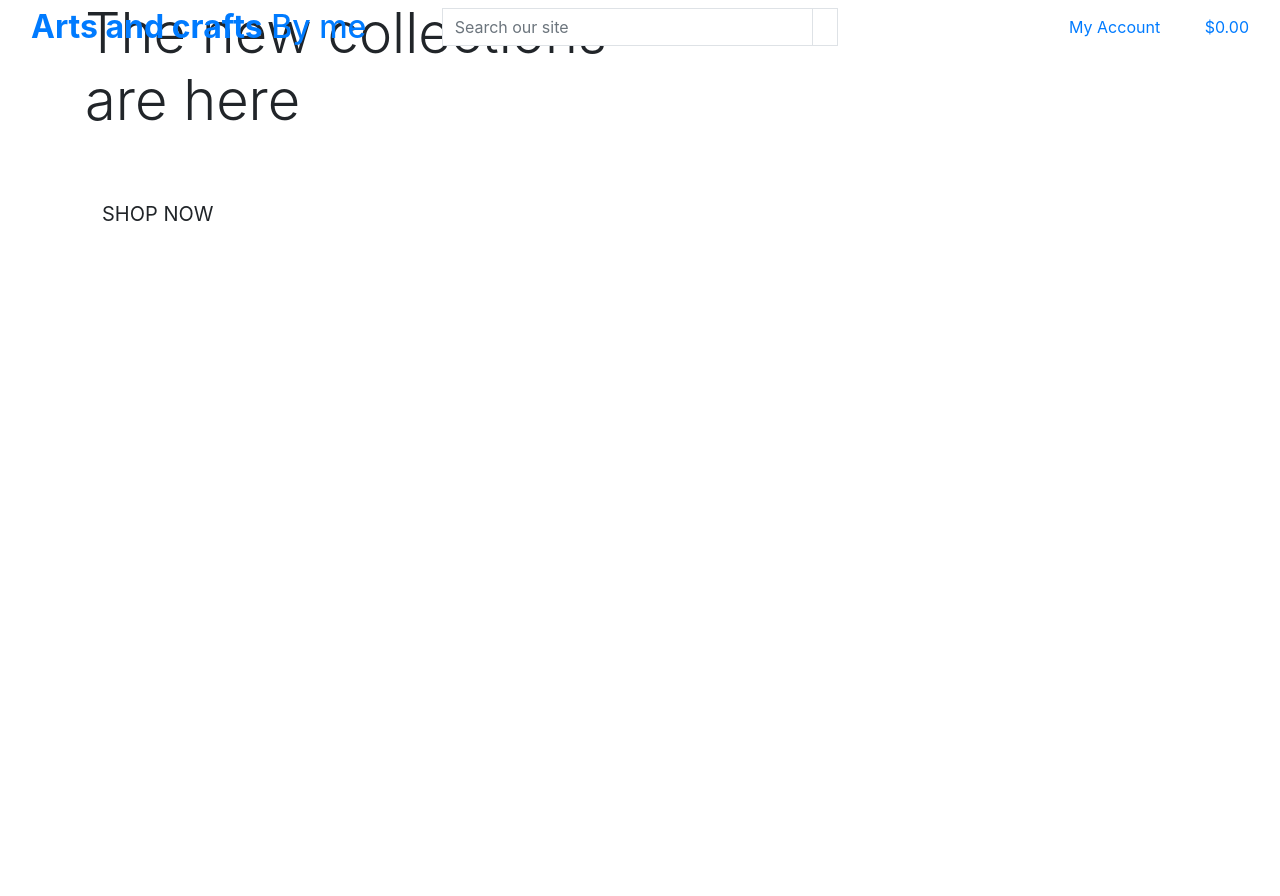
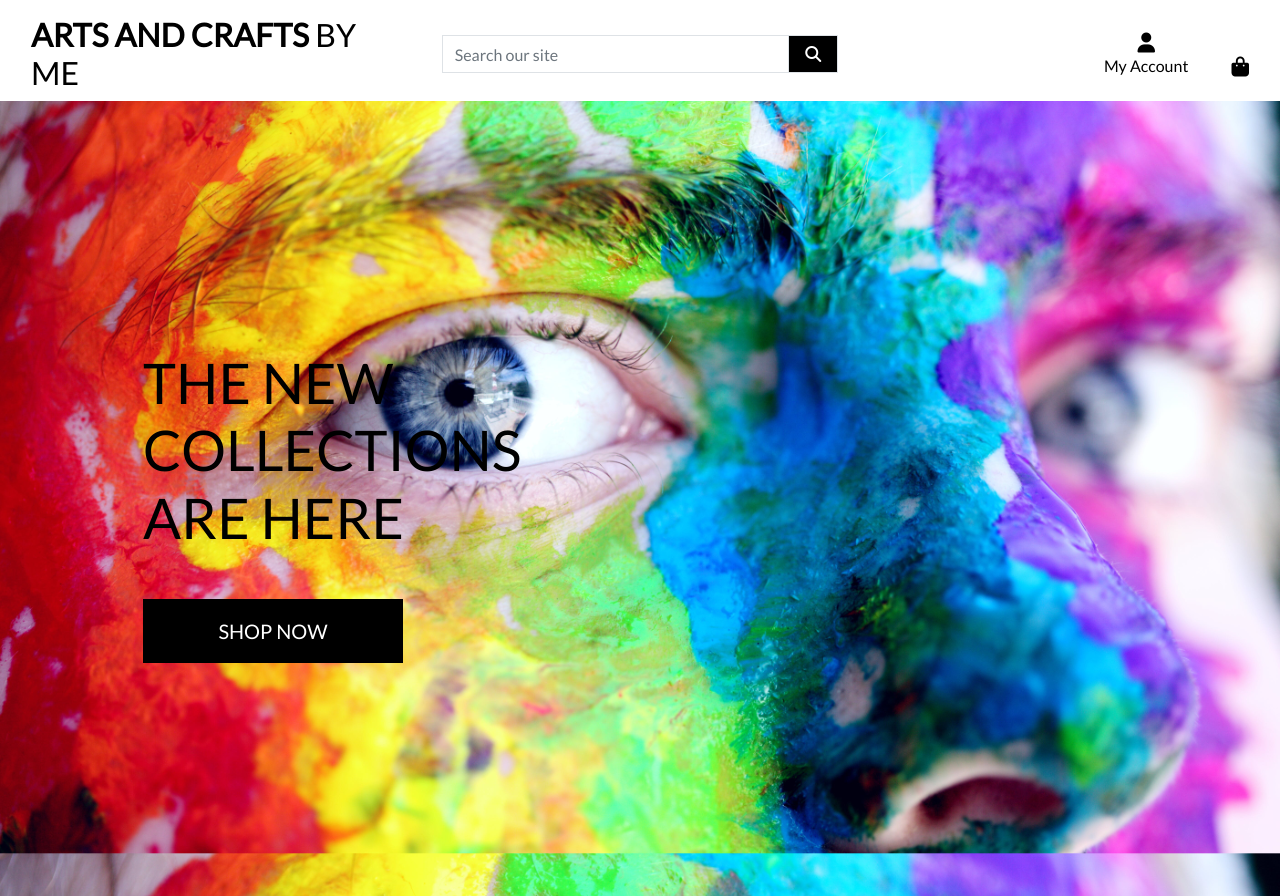
Before and after one commit to katwik/pp5, a Django app: template home/templates/home/index.html in a window 1280 px wide. Before the commit the page ends 221 px from the top, so only its background shows below. Run offline with Django 3.2, Linux system fonts and the light colour scheme; the template is opened without the code that fills it, so the values that code supplies are empty; some libraries are stand-ins or nearby versions.

Commit message:
completed home page header and css

```diff
--- a/artstore/settings.py
+++ b/artstore/settings.py
@@ -147,6 +147,10 @@ USE_TZ = True
 # https://docs.djangoproject.com/en/3.2/howto/static-files/
 
 STATIC_URL = '/static/'
+STATICFILES_DIRS = (os.path.join(BASE_DIR, 'static'),)
+
+MEDIA_URL = '/media/'
+MEDIA_ROOT = os.path.join(BASE_DIR, 'media')
 
 # Default primary key field type
 # https://docs.djangoproject.com/en/3.2/ref/settings/#default-auto-field
--- a/artstore/urls.py
+++ b/artstore/urls.py
@@ -15,9 +15,11 @@ Including another URLconf
 """
 from django.contrib import admin
 from django.urls import path, include
+from django.conf import settings
+from django.conf.urls.static import static
 
 urlpatterns = [
     path('admin/', admin.site.urls),
     path('accounts/', include('allauth.urls')),
     path('', include('home.urls')),
-]
+] + static(settings.MEDIA_URL, document_root=settings.MEDIA_ROOT)
--- /dev/null
+++ b/static/css/base.css
@@ -0,0 +1,82 @@
+html {
+    height: 100%;
+}
+
+body {
+    background: url('/media/homepage.jpg') no-repeat center center fixed;
+    background-size: cover;
+    height: calc(100vh - 164px);
+    color: #555;
+    font-family: 'Lato';
+}
+
+/* from Bulma */
+.icon {
+    align-items: center;
+    display: inline-flex;
+    justify-content: center;
+    height: 1.5rem;
+    width: 1.5rem;
+}
+
+.logo-font {
+    text-transform: uppercase;
+
+}
+
+.main-logo-link {
+    width: fit-content;
+}
+
+.shop-now-button {
+    background: black;
+    color: white;
+    min-width: 260px;
+}
+
+.btn-black {
+    background: black;
+    color: white;
+}
+
+.shop-now-button:hover,
+.shop-now-button:active,
+.shop-now-button:focus,
+.btn-black:hover,
+.btn-black:active,
+.btn-black:focus {
+    background: #222;
+    color: white;
+}
+
+.text-black {
+    color: #000
+}
+
+.border-black {
+    border: 1px solid black
+}
+
+/* -------------------------------- Media Queries */
+
+/* Slightly larger container on xl screens */
+@media (min-width: 1200px) {
+    .container {
+        max-width: 80%;
+    }
+}
+
+/* fixed top navbar only on medium and up */
+@media (min-width: 992px) {
+    .fixed-top-desktop-only {
+        position: fixed;
+        top: 0;
+        right: 0;
+        left: 0;
+        z-index: 1030;
+    }
+
+    .header-container {
+        padding-top: 164px;
+    }
+}
--- a/templates/base.html
+++ b/templates/base.html
@@ -10,13 +10,23 @@
       content="width=device-width, initial-scale=1, shrink-to-fit=no"
     />
 
-    <!-- Bootstrap CSS -->
+    {% block corecss %}
     <link
       rel="stylesheet"
-      href="https://cdn.jsdelivr.net/npm/bootstrap@4.6.2/dist/css/bootstrap.min.css"
-      integrity="sha384-xOolHFLEh07PJGoPkLv1IbcEPTNtaed2xpHsD9ESMhqIYd0nLMwNLD69Npy4HI+N"
+      href="https://stackpath.bootstrapcdn.com/bootstrap/4.4.1/css/bootstrap.min.css"
+      integrity="sha384-Vkoo8x4CGsO3+Hhxv8T/Q5PaXtkKtu6ug5TOeNV6gBiFeWPGFN9MuhOf23Q9Ifjh"
       crossorigin="anonymous"
     />
+    <link
+      rel="stylesheet"
+      href="https://fonts.googleapis.com/css?family=Lato&display=swap"
+    />
+    <link rel="stylesheet" href="{% static 'css/base.css' %}" />
+    {% endblock %} {% block corejs %}
+    <script
+      src="https://kit.fontawesome.com/aadef6b14b.js"
+      crossorigin="anonymous"
+    ></script>
     <script
       src="https://cdn.jsdelivr.net/npm/jquery@3.5.1/dist/jquery.min.js"
       integrity="sha256-9/aliU8dGd2tb6OSsuzixeV4y/faTqgFtohetphbbj0="
@@ -32,25 +42,37 @@
       integrity="sha384-+sLIOodYLS7CIrQpBjl+C7nPvqq+FbNUBDunl/OZv93DB7Ln/533i8e/mZXLi/P+"
       crossorigin="anonymous"
     ></script>
+    {% endblock %}
 
     <title>Arts and crafts</title>
   </head>
 
   <body>
     <header class="container-fluid fixed-top">
-        <div class="row">
-            <div class="col-12 col-lg-4 my-auto py-1 py-lg-0 text-center text-lg-left">
+      <div id="topnav" class="row bg-white pt-lg-2 d-none d-lg-flex">
+        <div
+          class="col-12 col-lg-4 my-auto py-1 py-lg-0 text-center text-lg-left"
+        >
           <a href="{% url 'home' %}" class="nav-link main-logo-link">
-                    <h2 class="logo-font text-black my-0"><strong>Arts and crafts</strong> By me</h2>
+            <h2 class="logo-font text-black my-0">
+              <strong>Arts and crafts</strong> By me
+            </h2>
           </a>
         </div>
         <div class="col-12 col-lg-4 my-auto py-1 py-lg-0">
           <form method="GET" action="">
             <div class="input-group w-100">
-                        <input class="form-control border border-black rounded-0" type="text" name="q"
-                            placeholder="Search our site">
+              <input
+                class="form-control border border-black rounded-0"
+                type="text"
+                name="q"
+                placeholder="Search our site"
+              />
               <div class="input-group-append">
-                            <button class="form-control btn btn-black border border-black rounded-0" type="submit">
+                <button
+                  class="form-control btn btn-black border border-black rounded-0"
+                  type="submit"
+                >
                   <span class="icon">
                     <i class="fas fa-search"></i>
                   </span>
@@ -62,37 +84,51 @@
         <div class="col-12 col-lg-4 my-auto py-1 py-lg-0">
           <ul class="list-inline list-unstyled text-center text-lg-right my-0">
             <li class="list-inline-item dropdown">
-                        <a class="text-black nav-link" href="#" id="user-options" data-toggle="dropdown"
-                            aria-haspopup="true" aria-expanded="false">
+              <a
+                class="text-black nav-link"
+                href="#"
+                id="user-options"
+                data-toggle="dropdown"
+                aria-haspopup="true"
+                aria-expanded="false"
+              >
                 <div class="text-center">
                   <div><i class="fas fa-user fa-lg"></i></div>
                   <p class="my-0">My Account</p>
                 </div>
               </a>
-                        <div class="dropdown-menu border-0" aria-labelledby="user-options">
-                            {% if request.user.is_authenticated %}
+              <div
+                class="dropdown-menu border-0"
+                aria-labelledby="user-options"
+              >
+                {% if request.user.is_authenticated %} <br />
                 {% if request.user.is_superuser %}
                 <a href="" class="dropdown-item">Product Management</a>
                 {% endif %}
                 <a href="" class="dropdown-item">My Profile</a>
-                            <a href="{% url 'account_logout' %}" class="dropdown-item">Logout</a>
+                <a href="{% url 'account_logout' %}" class="dropdown-item"
+                  >Logout</a
+                >
                 {% else %}
-                            <a href="{% url 'account_signup' %}" class="dropdown-item">Register</a>
-                            <a href="{% url 'account_login' %}" class="dropdown-item">Login</a>
+                <a href="{% url 'account_signup' %}" class="dropdown-item"
+                  >Register</a
+                >
+                <a href="{% url 'account_login' %}" class="dropdown-item"
+                  >Login</a
+                >
                 {% endif %}
               </div>
             </li>
             <li class="list-inline-item">
-                        <a class="{% if grand_total %}text-info font-weight-bold{% else %}text-black{% endif %} nav-link"
-                            href="">
+              <a
+                class="{% if grand_total %}text-info font-weight-bold{% else %}text-black{% endif %} nav-link"
+                href=""
+              >
                 <div class="text-center">
                   <div><i class="fas fa-shopping-bag fa-lg"></i></div>
                   <p class="my-0">
-                                    {% if grand_total %}
-                                    ${{ grand_total|floatformat:2 }}
-                                    {% else %}
-                                    $0.00
-                                    {% endif %}
+                    {% if grand_total %} ${{ grand_total|floatformat:2 }} {%
+                    else %} $0.00 {% endif %}
                   </p>
                 </div>
               </a>
@@ -104,18 +140,12 @@
 
     {% if messages %}
     <div class="message-container"></div>
-    {% endif %}
-
-    {% block page_header %}
+    {% endif %} <br />
+    {% block page_header %} <br />
+    {% endblock %}<br />
+    {% block content %} <br />
+    {% endblock %} <br />
+    {% block postloadjs %} <br />
     {% endblock %}
-
-    {% block content %}
-    {% endblock %}
-
-    {% block postloadjs %}
-    {% endblock %}
-
-
   </body>
-
 </html>
```
Also changed, not shown: media/homepage.jpg (added). Lines whose indentation alone changed are shown as unchanged.
